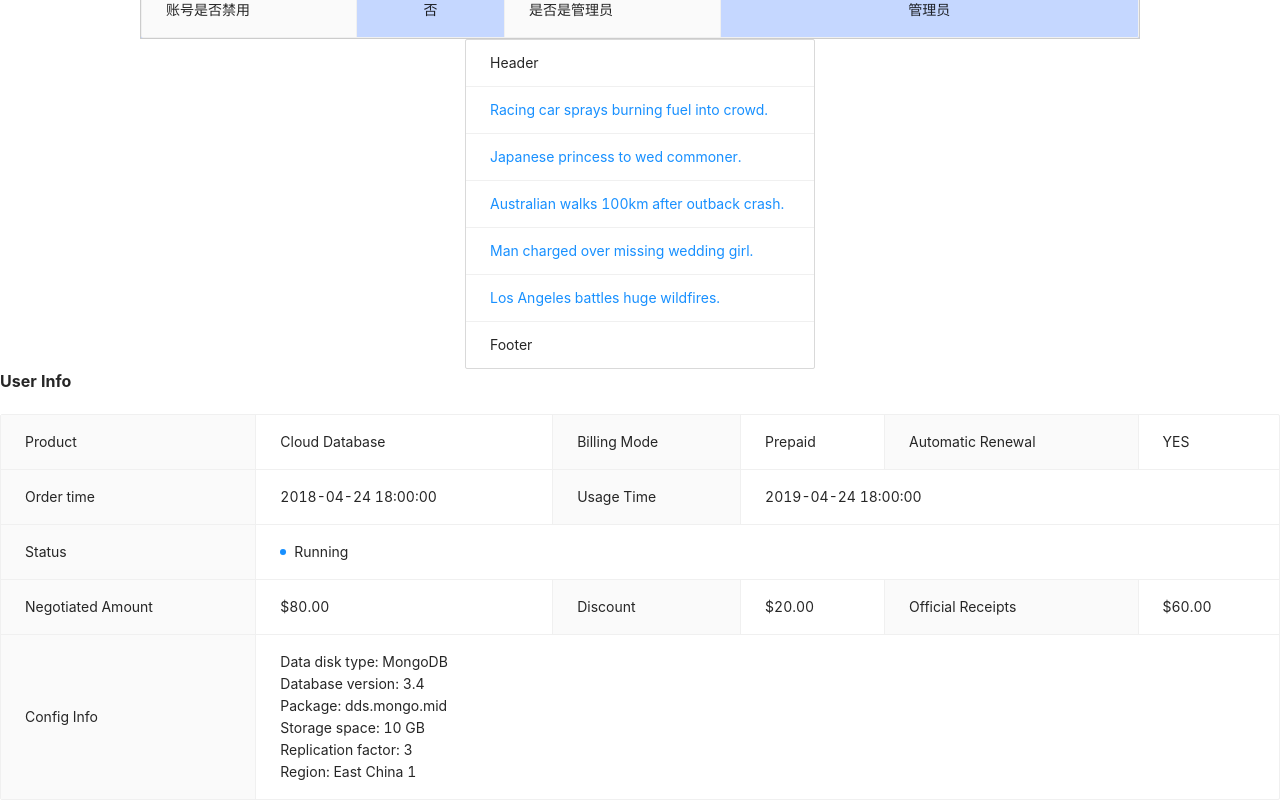
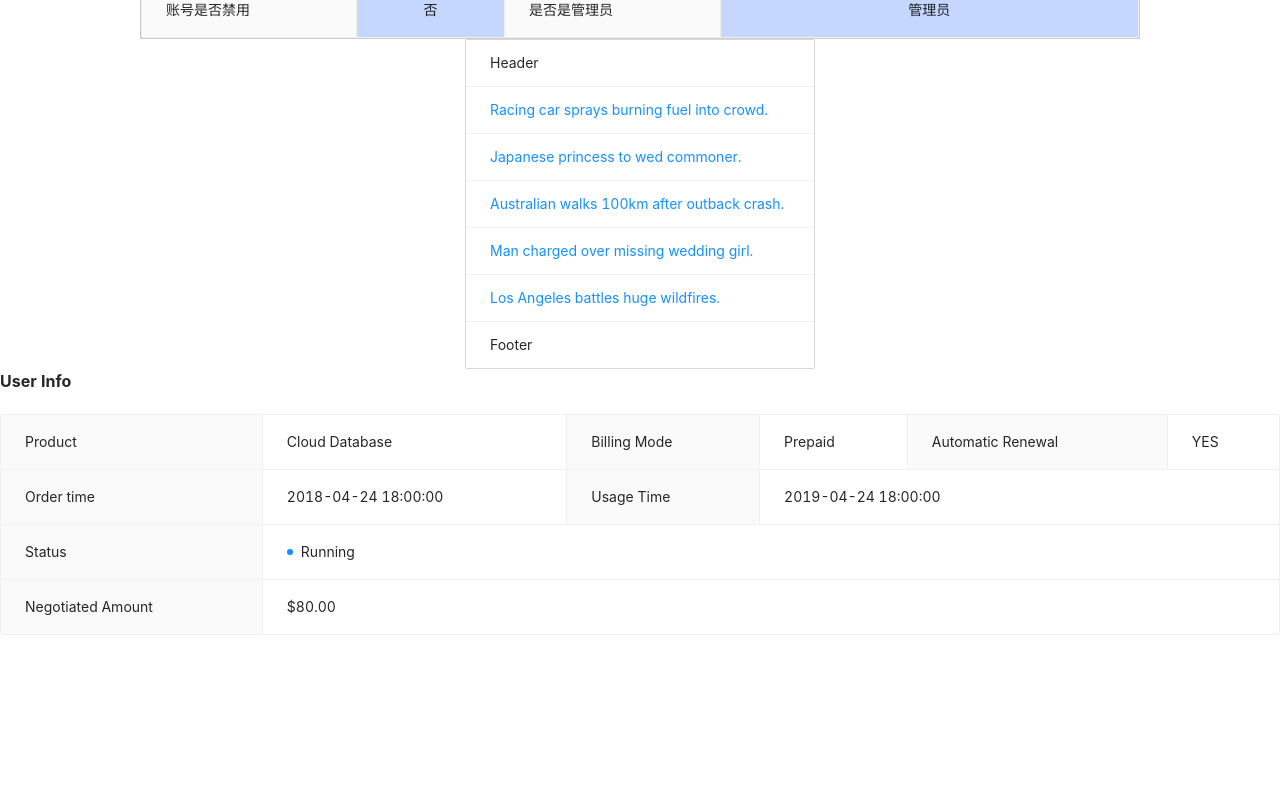
Before and after one commit to kongmingLatern/hospitalOrder, a Vue app in the folder frontend/: page /personal/1 in a window 1280 px wide. Shown: the part 234-1034 px from the top of the page. After the commit the page ends 869 px from the top, so only its background shows below. Built offline with nearby package versions, Linux system fonts and the light colour scheme.

Commit message:
chore: remove dead code

```diff
--- a/frontend/src/views/personal/OrderInfo.vue
+++ b/frontend/src/views/personal/OrderInfo.vue
@@ -1,5 +1,5 @@
 <template>
-  <a-descriptions title="User Info" bordered>
+  <a-descriptions title="User Info" bordered class="desc-container">
     <a-descriptions-item label="Product">Cloud Database</a-descriptions-item>
     <a-descriptions-item label="Billing Mode">Prepaid</a-descriptions-item>
     <a-descriptions-item label="Automatic Renewal">YES</a-descriptions-item>
@@ -9,21 +9,12 @@
       <a-badge status="processing" text="Running" />
     </a-descriptions-item>
     <a-descriptions-item label="Negotiated Amount">$80.00</a-descriptions-item>
-    <a-descriptions-item label="Discount">$20.00</a-descriptions-item>
-    <a-descriptions-item label="Official Receipts">$60.00</a-descriptions-item>
-    <a-descriptions-item label="Config Info">
-      Data disk type: MongoDB
-      <br />
-      Database version: 3.4
-      <br />
-      Package: dds.mongo.mid
-      <br />
-      Storage space: 10 GB
-      <br />
-      Replication factor: 3
-      <br />
-      Region: East China 1
-      <br />
-    </a-descriptions-item>
   </a-descriptions>
 </template>
+
+<script lang='ts' setup>
+</script>
+
+<style lang='scss' scoped>
+
+</style>
```
